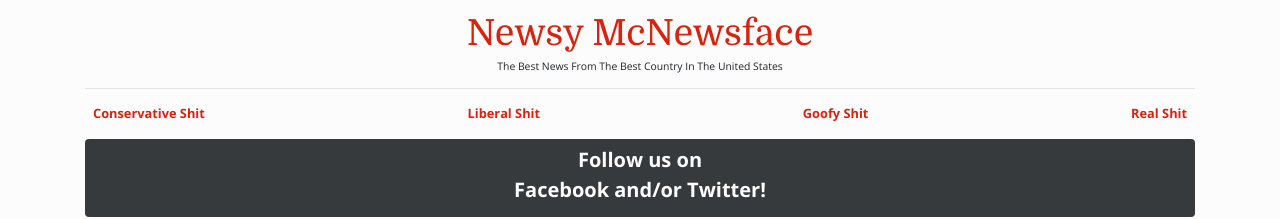
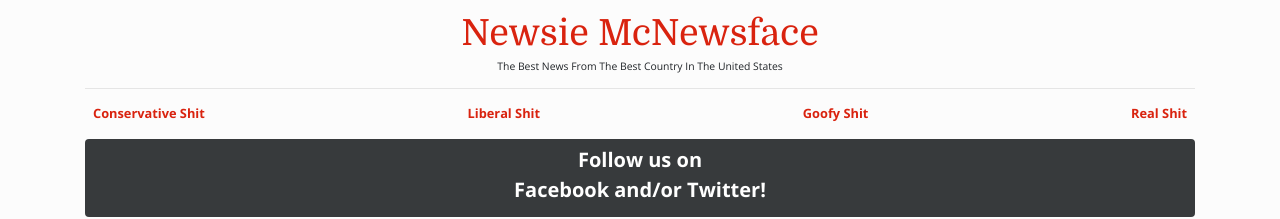
Before and after one commit to virtualstyle/newsface, a Jekyll site: the page built from _posts/2019-09-16-trump-tp.md, in a window 1280 px wide. Shown: the top 219 px of the page. Built offline with Jekyll 4.4.1, drawn with Linux system fonts in a browser that asks for light colours; nearby versions of some CDN libraries.

Commit message:
Change Newsy to Newsie to match domain

```diff
--- a/_config.yml
+++ b/_config.yml
@@ -1,6 +1,6 @@
-url: "" # the base hostname & protocol for your site, e.g. http://example.com
+url: "https://newsface.news" # the base hostname & protocol for your site, e.g. http://example.com
 baseurl: "" # the subpath of your site, e.g. /blog
-title: "Newsy McNewsface" # the name of your site, e.g. ACME Corp.
+title: "Newsie McNewsface" # the name of your site, e.g. ACME Corp.
 collections:
   category:
     output: true
--- a/_includes/header.html
+++ b/_includes/header.html
@@ -1,7 +1,7 @@
 <div class="container" style="position:relative">
   <header class="blog-header py-3">
     <div class="text-center">
-      <a class="blog-header-logo" href="/">Newsy McNewsface</a>
+      <a class="blog-header-logo" href="/">Newsie McNewsface</a>
       <div style="padding-top:.5em;">
         <small>The Best News From The Best Country In The United States</small>
       </div>
--- a/_includes/page_top.html
+++ b/_includes/page_top.html
@@ -32,7 +32,7 @@
   <meta property="og:url" content="{{ site.url }}{{ page.url }}" />
   <meta property="og:image" content="{{ site.url }}{{ imgsrc }}" />
   <meta property="og:description" content="{{ page.excerpt }}" />
-  <meta property="og:site_name" content="Newsy McNewsface" />
+  <meta property="og:site_name" content="Newsie McNewsface" />
 
   <!--<meta property="fb:admins" content="Facebook numberic ID" />-->
 
--- a/_posts/2019-09-16-trump-tp.md
+++ b/_posts/2019-09-16-trump-tp.md
@@ -2,7 +2,7 @@
 layout: post
 title:  "Trump Accidentally Uses Regular Toilet Tissue Instead Of Gold Foil Sheets"
 category: "Goofy Shit"
-author: "Newsy McNewsface"
+author: "Newsie McNewsface"
 author_title: "Senior Enlightenment Correspondent"
 excerpt: "Screams were heard this morning from a toilet the President was using. After initial alarm, it was discovered that the President's usual supply of gold foil sheets had been forgotten, and the POTUS accidentally used regular toilet tissue."
 img: "smiling-toilet-tissue-dispenser.jpg"
--- a/index.html
+++ b/index.html
@@ -1,6 +1,7 @@
 ---
 title: Home
 layout: default
+excerpt: "Newsie McNewsface"
 ---
 {% include post_count.html %}
 {% include most_recent.html %}
```
Also changed, not shown: _posts/_template.md (+1 -1 lines), README.md, assets/img/newsface-cover.jpg, assets/img/newsface.jpg.
